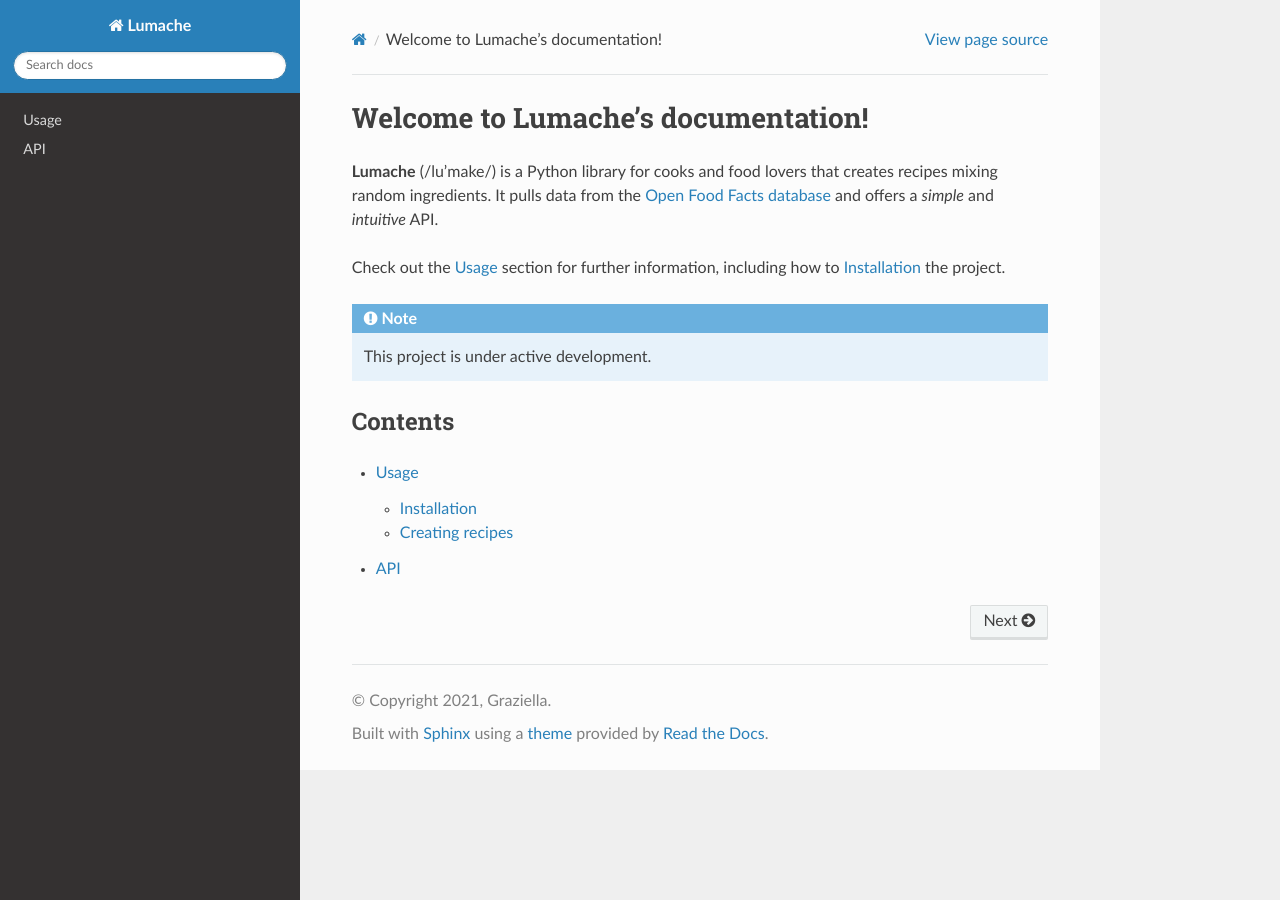
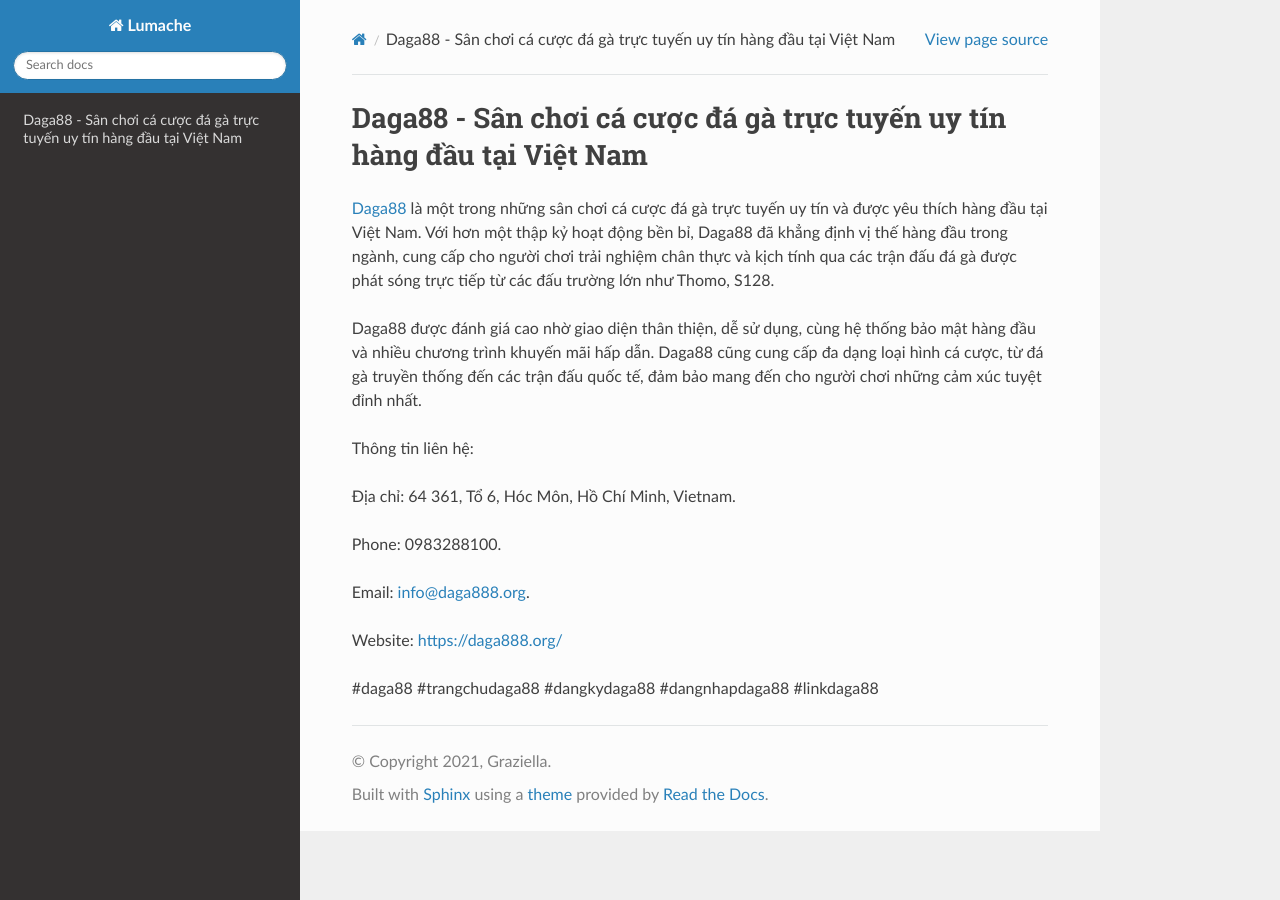
Before and after one commit to JonsCalicut123/daga888org, a Sphinx documentation site: the page built from docs/source/index.rst, in a window 1280 px wide. Built offline with Sphinx 7.4.7 and the Read the Docs theme 3.1.0, drawn with Linux system fonts in a browser that asks for light colours.

Commit message:
Update index.rst

```diff
--- a/docs/source/index.rst
+++ b/docs/source/index.rst
@@ -1,22 +1,18 @@
-Welcome to Lumache's documentation!
+Daga88 - Sân chơi cá cược đá gà trực tuyến uy tín hàng đầu tại Việt Nam
 ===================================
 
-**Lumache** (/lu'make/) is a Python library for cooks and food lovers
-that creates recipes mixing random ingredients.
-It pulls data from the `Open Food Facts database <https://world.openfoodfacts.org/>`_
-and offers a *simple* and *intuitive* API.
+`Daga88 <https://daga888.org/>`_ là một trong những sân chơi cá cược đá gà trực tuyến uy tín và được yêu thích hàng đầu tại Việt Nam. Với hơn một thập kỷ hoạt động bền bỉ, Daga88 đã khẳng định vị thế hàng đầu trong ngành, cung cấp cho người chơi trải nghiệm chân thực và kịch tính qua các trận đấu đá gà được phát sóng trực tiếp từ các đấu trường lớn như Thomo, S128.
 
-Check out the :doc:`usage` section for further information, including
-how to :ref:`installation` the project.
+Daga88 được đánh giá cao nhờ giao diện thân thiện, dễ sử dụng, cùng hệ thống bảo mật hàng đầu và nhiều chương trình khuyến mãi hấp dẫn. Daga88 cũng cung cấp đa dạng loại hình cá cược, từ đá gà truyền thống đến các trận đấu quốc tế, đảm bảo mang đến cho người chơi những cảm xúc tuyệt đỉnh nhất.
 
-.. note::
+Thông tin liên hệ:
 
-   This project is under active development.
+Địa chỉ: 64 361, Tổ 6, Hóc Môn, Hồ Chí Minh, Vietnam.
 
-Contents
---------
+Phone: 0983288100.
 
-.. toctree::
+Email: info@daga888.org.
 
-   usage
-   api
+Website: https://daga888.org/
+
+#daga88 #trangchudaga88 #dangkydaga88 #dangnhapdaga88 #linkdaga88
```
